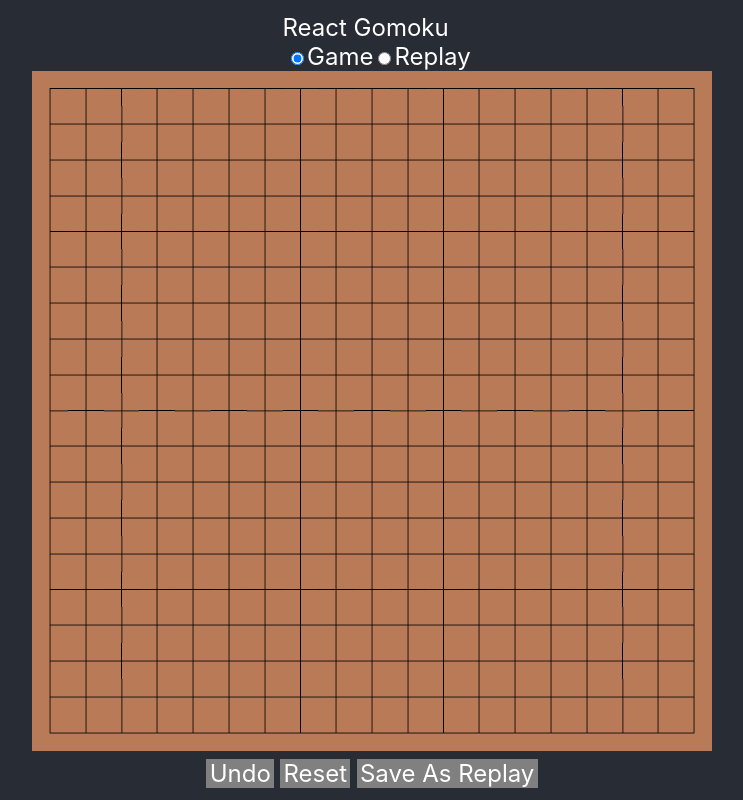
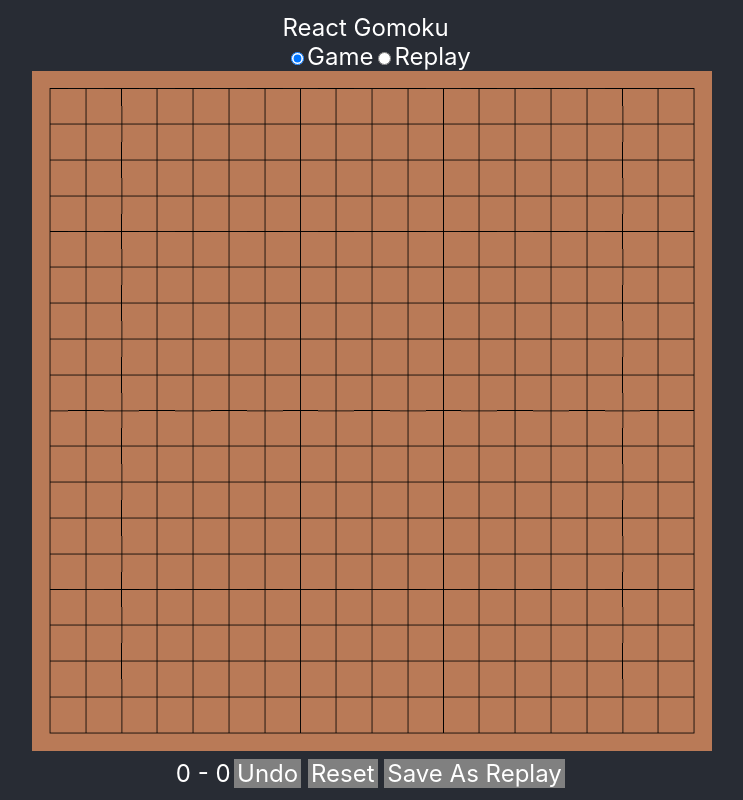
Before and after one commit to kuman514/ReactGomoku, a React (Create React App) app: page / in a window 1280 px wide. Shown: the whole page, without its empty margins (268-1011 px from the left). Built offline with nearby package versions, Linux system fonts and the light colour scheme.

Commit message:
Modified Gamebottom

```diff
--- a/src/components/GameBottom.tsx
+++ b/src/components/GameBottom.tsx
@@ -3,12 +3,14 @@ import { useDispatch } from 'react-redux';
 import { store } from '../store/Store';
 import { StoreState } from '../store/StoreState';
 import styles from './Bottom.module.css';
+import Score from './Score';
 
 function GameBottom() {
   const dispatch = useDispatch();
 
   return (
     <div className={styles.Bottom}>
+      <Score />
       <button onClick={() => {
         dispatch({ type: 'UNDO' });
       }}>
```
